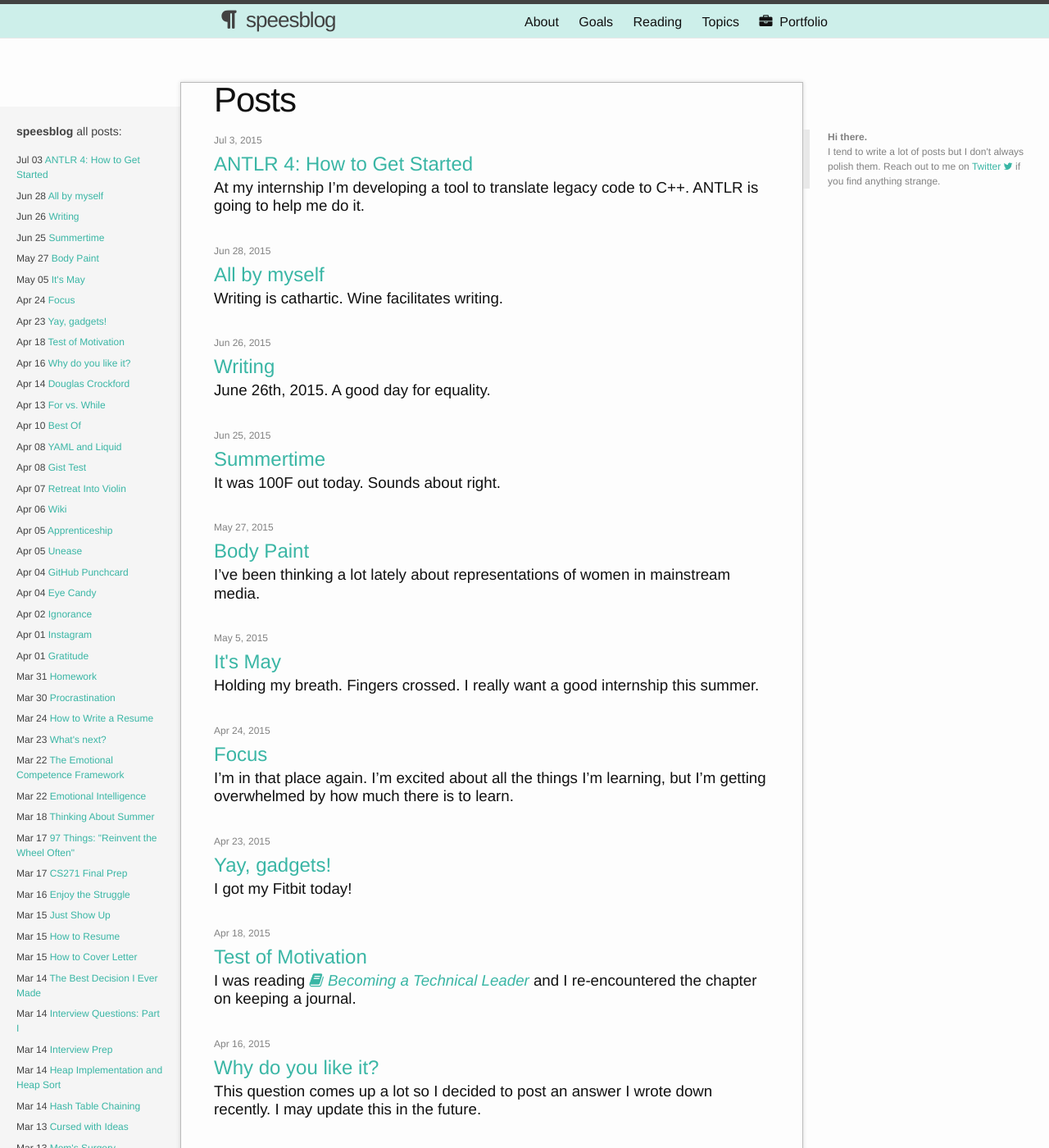
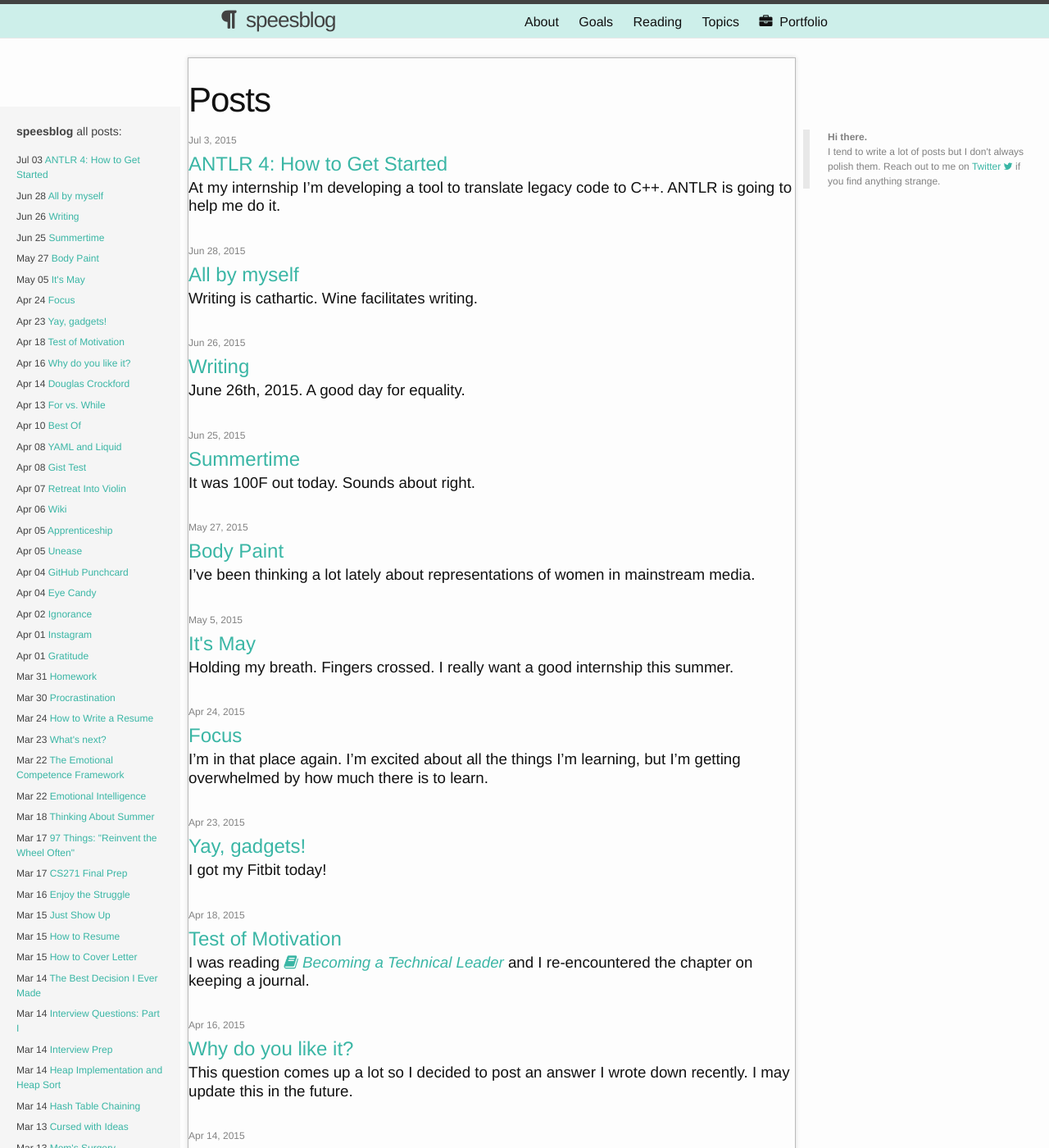
Before and after one commit to shelbyspees/speesblog, a Jekyll site: the page built from index.html, in a window 1280 px wide and 1400 px high. Shown: the whole window at 82% size. Built offline with Jekyll 4.4.1, drawn with Linux system fonts in a browser that asks for light colours; nearby versions of some CDN libraries; the list of posts is cut into pages by our own code.

Commit message:
Update css

```diff
--- a/_sass/_layout.scss
+++ b/_sass/_layout.scss
@@ -227,7 +227,6 @@
  */
 
 .page-content {
-    padding: $spacing-unit 0;
     margin: 70px auto;
 
     position: relative;
@@ -242,6 +241,7 @@
   }
 
   .vert-line {
+    padding: $spacing-unit 0;
     border-left: solid 1px #bbb;
     border-right: solid 1px #bbb;
     border-bottom: solid 1px #999;
```
